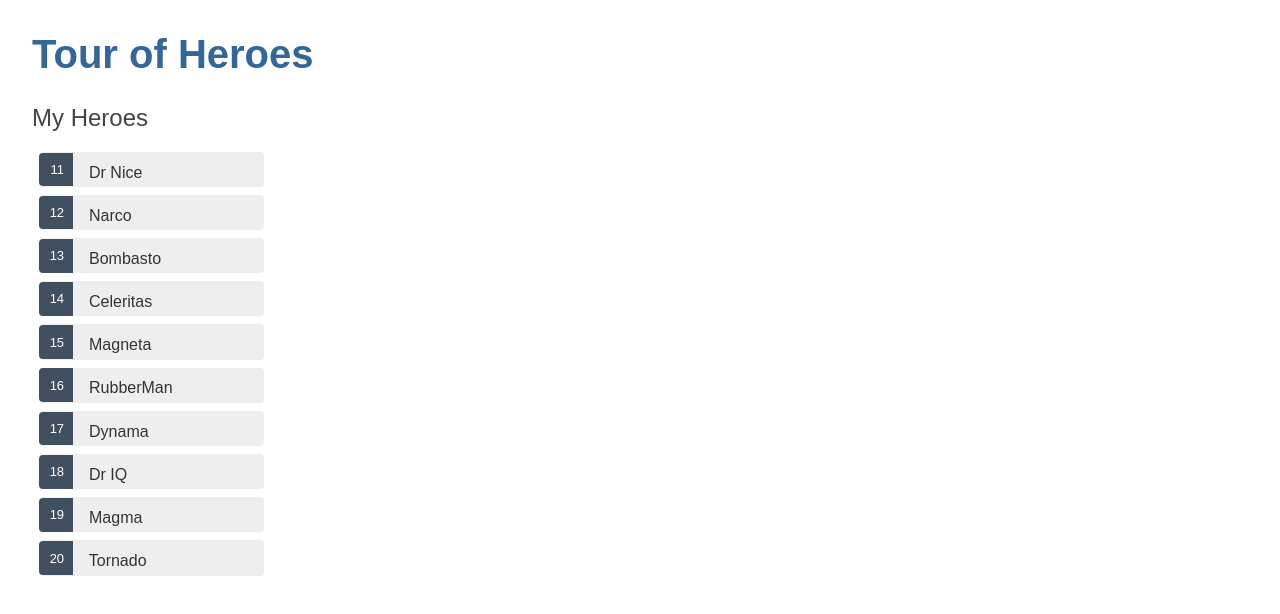
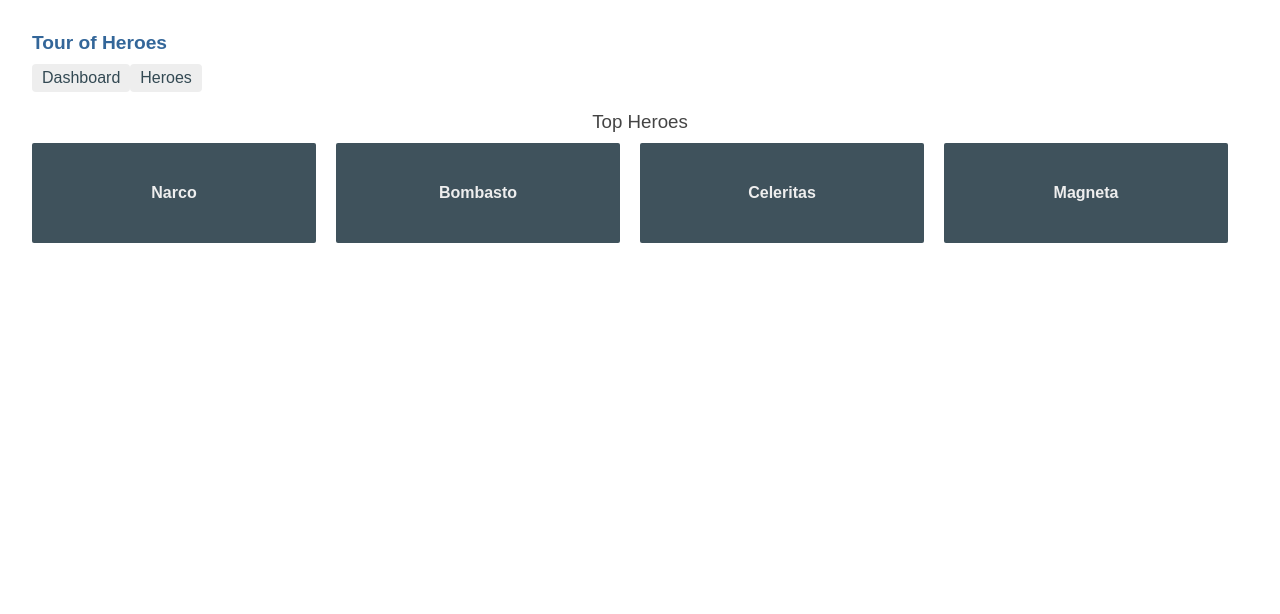
Before and after one commit to DominicCrisafi/react-tour-of-heroes, a React (Create React App) app: page /dashboard in a window 1280 px wide. Shown: the top 614 px of the page. Built offline with nearby package versions, Linux system fonts and the light colour scheme.

Commit message:
finish section 4 - routing

```diff
--- a/package.json
+++ b/package.json
@@ -8,6 +8,7 @@
     "@testing-library/user-event": "^7.2.1",
     "react": "^16.13.1",
     "react-dom": "^16.13.1",
+    "react-router-dom": "^5.2.0",
     "react-scripts": "3.4.3"
   },
   "scripts": {
--- a/src/App.js
+++ b/src/App.js
@@ -1,6 +1,9 @@
 import React from "react";
+import {Link, Redirect, Route, Switch} from "react-router-dom";
 
+import {Dashboard} from "./dashboard/Dashboard";
 import {Heroes} from "./heroes/Heroes";
+import styles from "./App.module.css";
 
 const heroes =
 [
@@ -21,9 +24,23 @@ function App()
     const title = "Tour of Heroes";
 
     return (
-        <div>
+        <div className={styles.App}>
             <h1>{title}</h1>
-            <Heroes heroes={heroes}></Heroes>
+            <nav>
+                <Link to="/dashboard">Dashboard</Link>
+                <Link to="/heroes">Heroes</Link>
+            </nav>
+            <Switch>
+                <Route path="/dashboard">
+                    <Dashboard heroes={heroes}></Dashboard>
+                </Route>
+                <Route path="/heroes">
+                    <Heroes heroes={heroes}></Heroes>
+                </Route>
+                <Route path="/">
+                    <Redirect to="/dashboard"></Redirect>
+                </Route>
+            </Switch>
         </div>
     );
 }
--- /dev/null
+++ b/src/App.module.css
@@ -0,0 +1,28 @@
+/* AppComponent's private CSS styles */
+.App h1
+{
+    font-size: 1.2em;
+    margin-bottom: 0;
+}
+.App nav a
+{
+    padding: 5px 10px;
+    text-decoration: none;
+    margin-top: 10px;
+    display: inline-block;
+    background-color: #eee;
+    border-radius: 4px;
+}
+.App nav a:visited, a:link
+{
+    color: #334953;
+}
+.App nav a:hover
+{
+    color: #039be5;
+    background-color: #cfd8dc;
+}
+.App nav a.active
+{
+    color: #039be5;
+}
--- /dev/null
+++ b/src/dashboard/Dashboard.js
@@ -0,0 +1,29 @@
+import React from "react";
+import {Link} from "react-router-dom";
+
+import styles from "./Dashboard.module.css";
+
+export const Dashboard = (props) =>
+{
+    const heroList = props.heroes
+        .slice(1, 5)
+        .map((hero) =>
+        {
+            return (
+                <Link className={styles["col-1-4"]} to={`/heroes/${hero.id}`}>
+                    <div className={`${styles.module}`}>
+                        <h4>{hero.name}</h4>
+                    </div>
+                </Link>
+            );
+        });
+
+    return (
+        <div className={styles.Dashboard}>
+            <h3>Top Heroes</h3>
+            <div className={`${styles.grid} ${styles["grid-pad"]}`}>
+                {heroList}
+            </div>
+        </div>
+    );
+};
--- /dev/null
+++ b/src/dashboard/Dashboard.module.css
@@ -0,0 +1,88 @@
+/* Dashboard component's private CSS styles */
+.Dashboard [class*='col-']
+{
+    float: left;
+    padding-right: 20px;
+    padding-bottom: 20px;
+}
+.Dashboard [class*='col-']:last-of-type
+{
+    padding-right: 0;
+}
+.Dashboard a
+{
+    text-decoration: none;
+}
+
+.Dashboard *, .Dashboard *:after, .Dashboard *:before
+{
+    -webkit-box-sizing: border-box;
+    -moz-box-sizing: border-box;
+    box-sizing: border-box;
+}
+
+.Dashboard h3
+{
+    text-align: center;
+    margin-bottom: 0;
+}
+.Dashboard .module>h4
+{
+    position: relative;
+}
+.nav-link
+{
+    text-decoration: 'inherit',;
+    color: "inherit";
+}
+.grid
+{
+    margin: 0;
+}
+.col-1-4
+{
+    width: 25%;
+}
+.module
+{
+    padding: 20px;
+    text-align: center;
+    color: #eee;
+    max-height: 120px;
+    min-width: 120px;
+    background-color: #3f525c;
+    border-radius: 2px;
+}
+.module:hover
+{
+    background-color: #eee;
+    cursor: pointer;
+    color: #607d8b;
+}
+.grid-pad
+{
+    padding: 10px 0;
+}
+.grid-pad > [class*='col-']:last-of-type
+{
+    padding-right: 20px;
+}
+@media (max-width: 600px)
+{
+    .module
+    {
+        font-size: 10px;
+        max-height: 75px;
+    }
+}
+@media (max-width: 1024px)
+{
+    .grid
+    {
+        margin: 0;
+    }
+    .module
+    {
+        min-width: 60px;
+    }
+}
--- a/src/heroes/HeroDetail.js
+++ b/src/heroes/HeroDetail.js
@@ -1,19 +1,36 @@
-import React from "react";
+import React, {useState} from "react";
+import {useHistory} from "react-router-dom";
+
+import styles from "./HeroDetail.module.css";
 
 export const HeroDetail = (props) =>
 {
+    const [hero, setHero] = useState({...props.hero});
+    const {goBack} = useHistory();
+    const handleChange = (event) =>
+    {
+        const updatedHero =
+        {
+            ...hero,
+            name: event.target.value
+        };
+
+        setHero(updatedHero);
+    };
+
     return (
-        <div>
+        <div className={styles.HeroDetail}>
             <h2>{props.hero.name.toUpperCase()} Details</h2>
             <div>
-                <span>id: </span>{props.hero.id}
+                <span>id: </span>{hero.id}
             </div>
             <div>
                 <label>
                     name:
-                    <input value={props.hero.name} onChange={props.handleChange} placeholder="name"></input>
+                    <input value={hero.name} onChange={handleChange} placeholder="name"></input>
                 </label>
             </div>
+            <button onClick={goBack}>Go Back</button>
         </div>
     );
 }
--- /dev/null
+++ b/src/heroes/HeroDetail.module.css
@@ -0,0 +1,35 @@
+/* HeroDetail component's private CSS styles */
+.HeroDetail label
+{
+    display: inline-block;
+    width: 3em;
+    margin: .5em 0;
+    color: #607D8B;
+    font-weight: bold;
+}
+.HeroDetail input
+{
+    height: 2em;
+    font-size: 1em;
+    padding-left: .4em;
+}
+.HeroDetail button
+{
+    margin-top: 20px;
+    font-family: Arial;
+    background-color: #eee;
+    border: none;
+    padding: 5px 10px;
+    border-radius: 4px;
+    cursor: pointer;
+}
+.HeroDetail button:hover
+{
+    background-color: #cfd8dc;
+}
+.HeroDetail button:disabled
+{
+    background-color: #eee;
+    color: #ccc;
+    cursor: auto;
+}
--- a/src/heroes/Heroes.js
+++ b/src/heroes/Heroes.js
@@ -1,26 +1,31 @@
-import React, {useState} from "react";
+import React from "react";
+import {Route, useRouteMatch} from "react-router-dom";
 
 import {HeroDetail} from "./HeroDetail";
 import {HeroesList} from "./HeroesList"
 
 export const Heroes = (props) =>
 {
-    const [currentHero, setCurrentHero] = useState(null);
-    const handleChange = (event) =>
-    {
-        setCurrentHero({name: event.target.value, id: currentHero.id});
-    };
-    const handleClick = (hero) =>
-    {
-        setCurrentHero(hero);
-    };
+    const {path} = useRouteMatch();
+    const heroDetailMatch = useRouteMatch(`${path}/:id`);
+    const currentHero = heroDetailMatch
+        ? props.heroes
+            .find((hero) =>
+            {
+                return hero.id === parseInt(heroDetailMatch.params.id);
+            })
+        : null;
 
     return (
         <div>
-            <HeroesList heroes={props.heroes} selectedHeroId={currentHero?.id} handleClick={(hero) => handleClick(hero)}></HeroesList>
-            {currentHero &&
-                <HeroDetail hero={currentHero} handleChange={(e) => handleChange(e)}></HeroDetail>
-            }
+            <Route exact path={path}>
+                <HeroesList heroes={props.heroes}></HeroesList>
+            </Route>
+            <Route path={`${path}/:id`}>
+                {currentHero &&
+                    <HeroDetail hero={currentHero}></HeroDetail>
+                }
+            </Route>
         </div>
     );
 };
--- a/src/heroes/HeroesList.js
+++ b/src/heroes/HeroesList.js
@@ -1,4 +1,5 @@
 import React from "react";
+import {Link} from "react-router-dom";
 
 import styles from "./HeroesList.module.css";
 
@@ -7,8 +8,10 @@ export const HeroesList = (props) =>
     const heroes = props.heroes.map((hero) =>
     {
         return (
-            <li key={hero.id} className={props.selectedHeroId === hero.id ? styles.selected : ""} onClick={() => props.handleClick(hero)}>
-                <span className={styles.badge}>{hero.id}</span> {hero.name}
+            <li key={hero.id}>
+                <Link to={`/heroes/${hero.id}`}>
+                    <span className={styles.badge}>{hero.id}</span> {hero.name}
+                </Link>
             </li>
         );
     });
--- a/src/heroes/HeroesList.module.css
+++ b/src/heroes/HeroesList.module.css
@@ -23,15 +23,17 @@
     background-color: #DDD;
     left: .1em;
 }
-li.selected
+.HeroesList a
 {
-    background-color: #CFD8DC;
-    color: white;
+    color: #333;
+    text-decoration: none;
+    position: relative;
+    display: block;
+    width: 250px;
 }
-li.selected:hover
+.HeroesList a:hover
 {
-    background-color: #BBD8DC;
-    color: white;
+    color: #607D8B;
 }
 .badge
 {
--- a/src/index.js
+++ b/src/index.js
@@ -1,18 +1,15 @@
 import React from "react";
 import ReactDOM from "react-dom";
+import {BrowserRouter as Router} from "react-router-dom";
 
 import "./index.css";
 import App from "./App";
-import * as serviceWorker from "./serviceWorker";
 
 ReactDOM.render(
     <React.StrictMode>
-        <App />
+        <Router>
+            <App />
+        </Router>
     </React.StrictMode>,
     document.getElementById("root")
 );
-
-// If you want your app to work offline and load faster, you can change
-// unregister() to register() below. Note this comes with some pitfalls.
-// Learn more about service workers: https://bit.ly/CRA-PWA
-serviceWorker.unregister();
```
Also changed, not shown: 3 other files (tests, documents, lock files or other folders).
